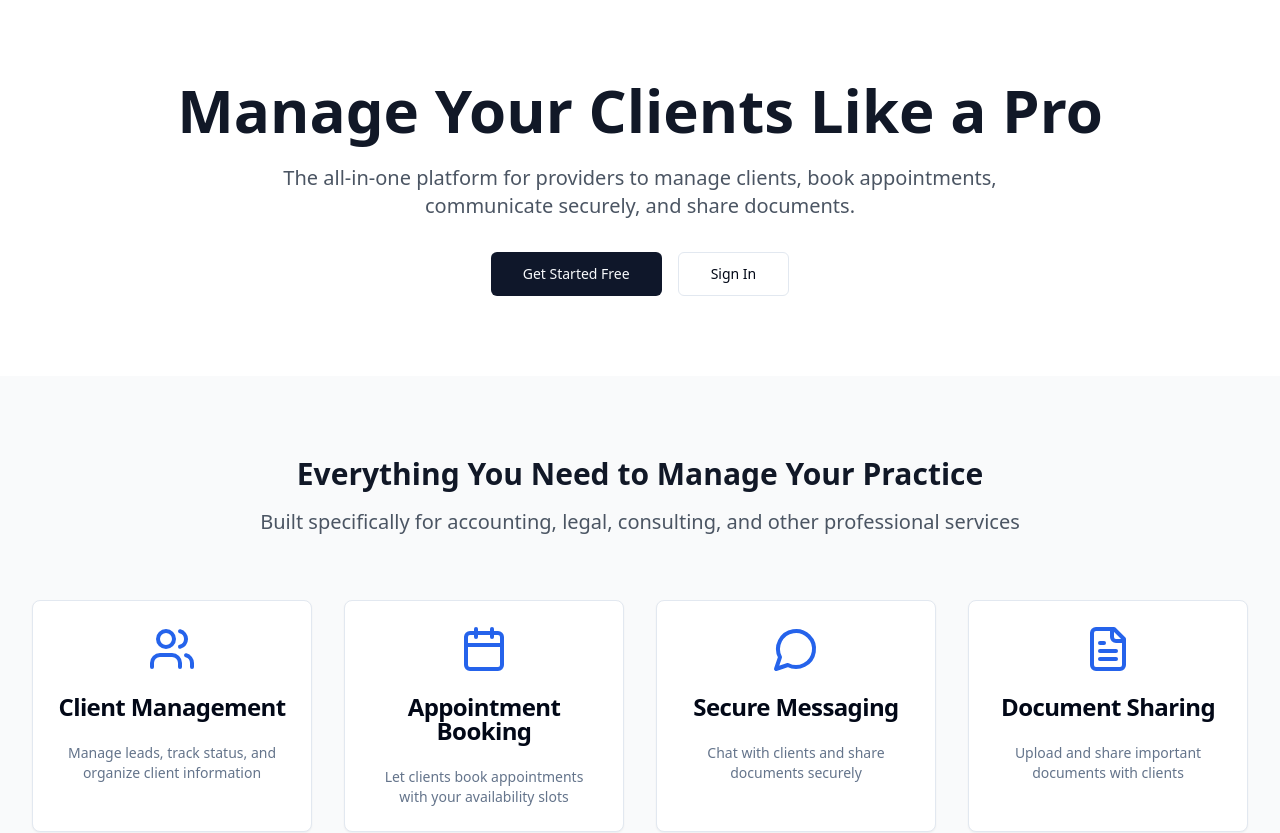
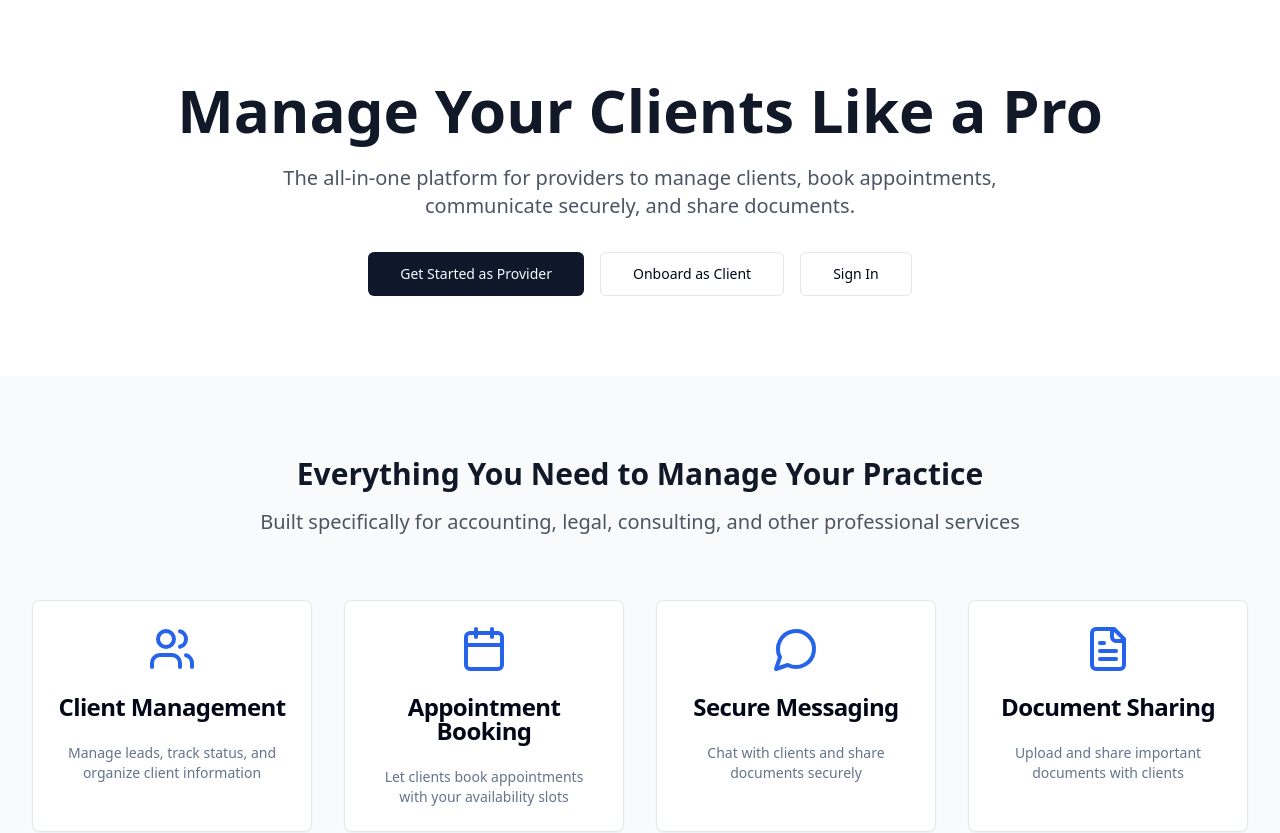
Before and after one commit to lyjono/provider-client-suite, a React (Vite) app: page / in a window 1280 px wide. Shown: the top 833 px of the page. Built offline with nearby package versions, Linux system fonts and the light colour scheme.

Commit message:
Add client onboarding button to landing page
Adds a button to the landing page to guide users to the client onboarding flow.

```diff
--- a/src/pages/Index.tsx
+++ b/src/pages/Index.tsx
@@ -75,7 +75,12 @@ const Index = () => {
                 <>
                   <Link to="/auth">
                     <Button size="lg" className="px-8 py-3">
-                      Get Started Free
+                      Get Started as Provider
+                    </Button>
+                  </Link>
+                  <Link to="/dashboard?provider=test-provider">
+                    <Button variant="outline" size="lg" className="px-8 py-3">
+                      Onboard as Client
                     </Button>
                   </Link>
                   <Link to="/auth">
```
